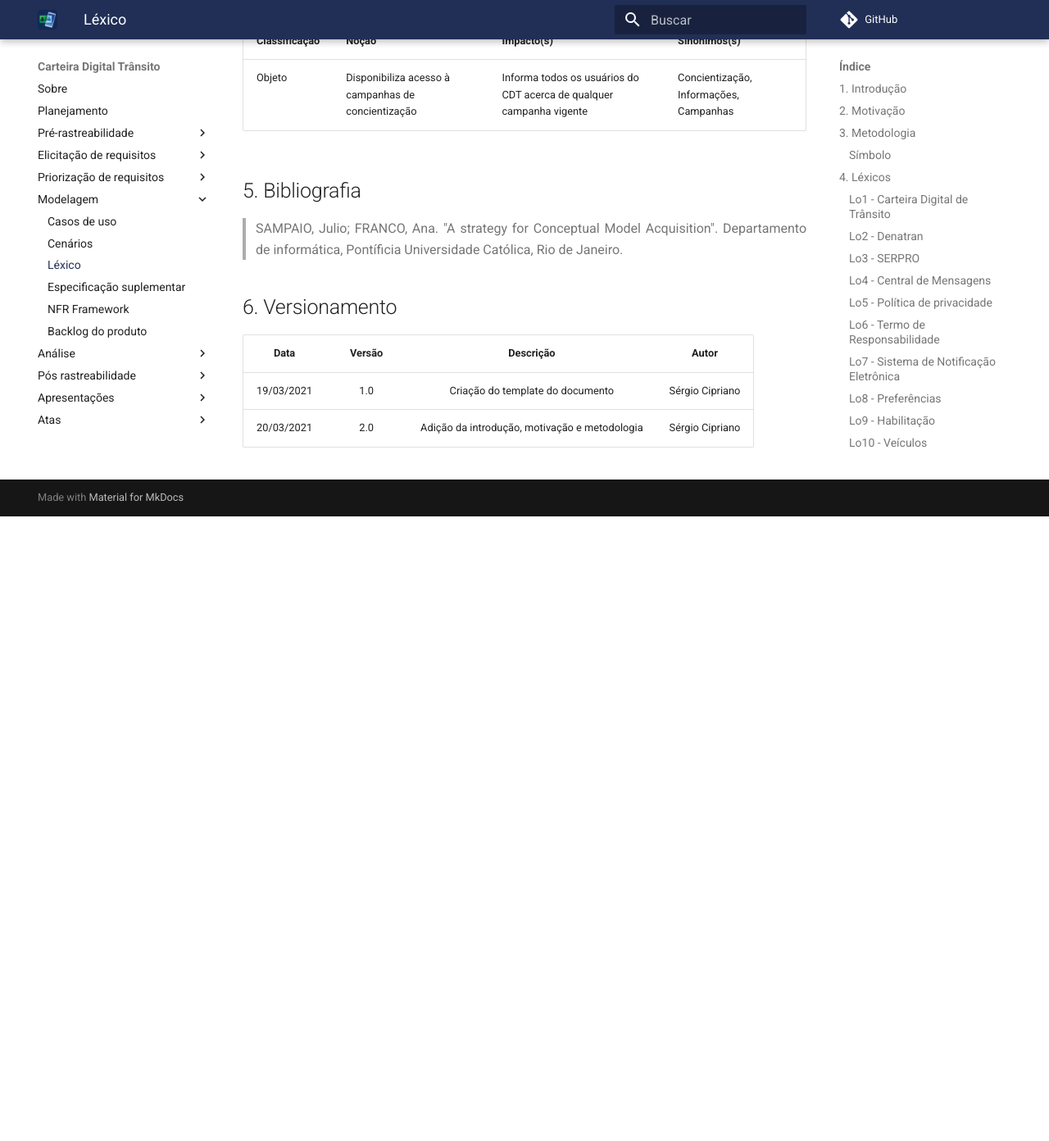
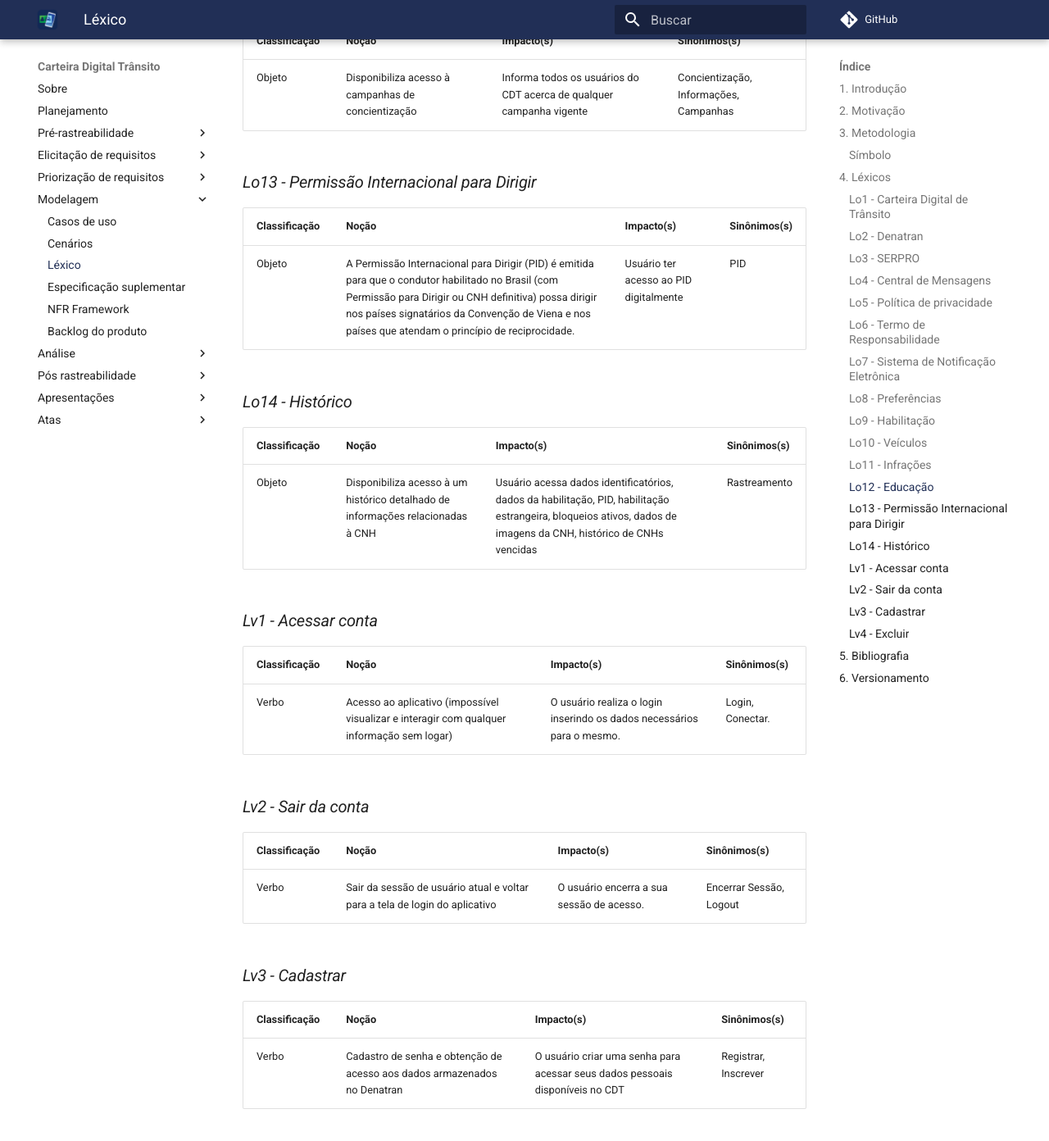
Before and after one commit to sergiosacj/2020.2-CarteiraDigitalTransito, an MkDocs documentation site: the page built from docs/modelagem/lexico.md, in a window 1280 px wide and 1400 px high, scrolled down 4170 px. Shown: the top 1392 px of the window at 82% size. Built offline with MkDocs 1.6.1 and Material for MkDocs 9.7.7, drawn with Linux system fonts in a browser that asks for light colours; comment, search, counter and statistics services are not loaded; before the commit the page ends 4800 px from its top, so only the background shows below that; some of the changed text lies outside the part shown.

Commit message:
(#44) Adicionando léxicos de Lo1 até Lo14 e Lv1 até Lv4

```diff
--- a/docs/modelagem/lexico.md
+++ b/docs/modelagem/lexico.md
@@ -114,6 +114,41 @@
 | ------------- | ----- | ------- | --------- |
 | Objeto | Disponibiliza acesso à campanhas de concientização | Informa todos os usuários do CDT acerca de qualquer campanha vigente | Concientização, Informações, Campanhas |
 
+### *Lo13 - Permissão Internacional para Dirigir*
+
+| Classificação | Noção | Impacto(s) | Sinônimos(s) |
+| ------------- | ----- | ------- | --------- |
+| Objeto | A Permissão Internacional para Dirigir (PID) é emitida para que o condutor habilitado no Brasil (com Permissão para Dirigir ou CNH definitiva) possa dirigir nos países signatários da Convenção de Viena e nos países que atendam o princípio de reciprocidade. | Usuário ter acesso ao PID digitalmente | PID |
+
+### *Lo14 - Histórico*
+
+| Classificação | Noção | Impacto(s) | Sinônimos(s) |
+| ------------- | ----- | ------- | --------- |
+| Objeto | Disponibiliza acesso à um histórico detalhado de informações relacionadas à CNH | Usuário acessa dados identificatórios, dados da habilitação, PID, habilitação estrangeira, bloqueios ativos, dados de imagens da CNH, histórico de CNHs vencidas | Rastreamento |
+
+### *Lv1 - Acessar conta*
+
+| Classificação | Noção | Impacto(s) | Sinônimos(s) |
+| ------------- | ----- | ------- | --------- |
+| Verbo | Acesso ao aplicativo (impossível visualizar e interagir com qualquer informação sem logar) | O usuário realiza o login inserindo os dados necessários para o mesmo. | Login, Conectar. |
+
+### *Lv2 - Sair da conta*
+
+| Classificação | Noção | Impacto(s) | Sinônimos(s) |
+| ------------- | ----- | ------- | --------- |
+| Verbo | Sair da sessão de usuário atual e voltar para a tela de login do aplicativo | O usuário encerra a sua sessão de acesso. | Encerrar Sessão, Logout |
+
+### *Lv3 - Cadastrar*
+
+| Classificação | Noção | Impacto(s) | Sinônimos(s) |
+| ------------- | ----- | ------- | --------- |
+| Verbo | Cadastro de senha e obtenção de acesso aos dados armazenados no Denatran | O usuário criar uma senha para acessar seus dados pessoais disponíveis no CDT | Registrar, Inscrever |
+
+### *Lv4 - Excluir*
+
+| Classificação | Noção | Impacto(s) | Sinônimos(s) |
+| ------------- | ----- | ------- | --------- |
+| Verbo | Ação para remover a CNH cadastrada no aplicativo | O usuário remove CNH cadastrada e, consequente, remove veículos relacionados | Remover |
 
 ## 5. Bibliografia
 
@@ -125,3 +160,4 @@
 |:-:|:-:|:-:|:-:|
 |19/03/2021|1.0|Criação do template do documento|Sérgio Cipriano|
 |20/03/2021|2.0|Adição da introdução, motivação e metodologia|Sérgio Cipriano|
+|20/03/2021|3.0|Adição dos léxicos de Lo1 até Lo14 e Lv1 até Lv4|Sérgio Cipriano|
```
